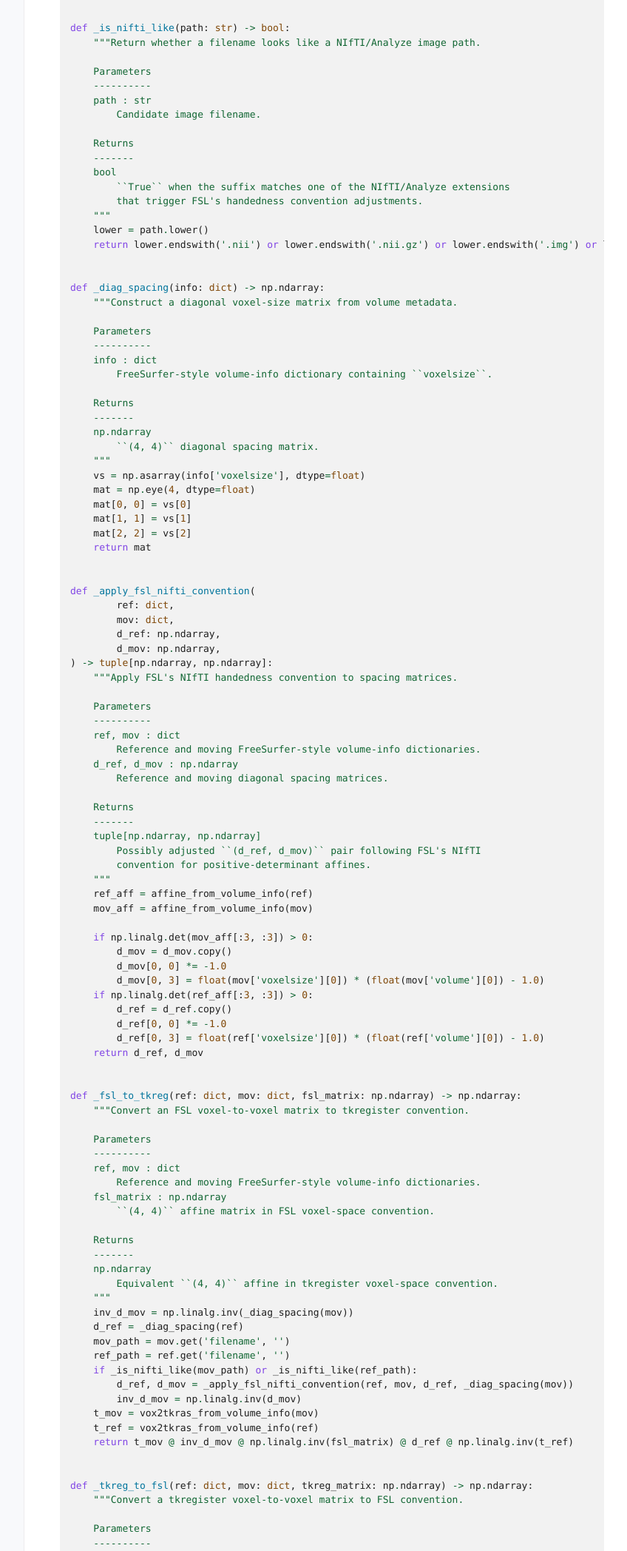
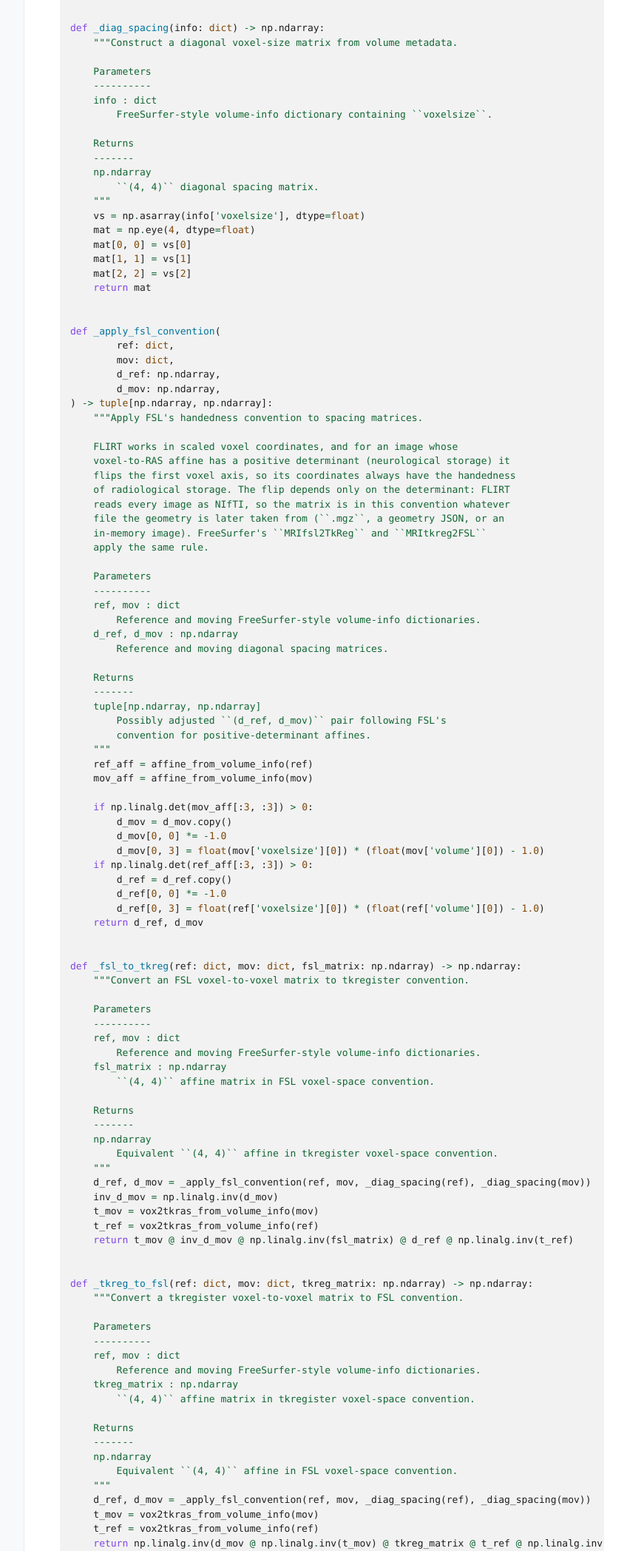
Before and after one commit to Deep-MI/neuroreg, a plain HTML site: page dev/_modules/neuroreg/transforms/fsl.html in a window 1280 px wide. Shown: the part 360-2456 px from the top of the page at 74% size, without its empty margins (311-1159 px from the left). Drawn offline with Linux system fonts and the light colour scheme.

Commit message:
deploy: ee30ad956e1cfddae0a07749a25cacdc35465ddf

```diff
--- a/dev/_modules/neuroreg/transforms/fsl.html
+++ b/dev/_modules/neuroreg/transforms/fsl.html
@@ -252,24 +252,6 @@
 <span class="kn">from</span><span class="w"> </span><span class="nn">.regdat</span><span class="w"> </span><span class="kn">import</span> <span class="n">RegisterDat</span>
 
 
-<span class="k">def</span><span class="w"> </span><span class="nf">_is_nifti_like</span><span class="p">(</span><span class="n">path</span><span class="p">:</span> <span class="nb">str</span><span class="p">)</span> <span class="o">-&gt;</span> <span class="nb">bool</span><span class="p">:</span>
-<span class="w">    </span><span class="sd">"""Return whether a filename looks like a NIfTI/Analyze image path.</span>
-
-<span class="sd">    Parameters</span>
-<span class="sd">    ----------</span>
-<span class="sd">    path : str</span>
-<span class="sd">        Candidate image filename.</span>
-
-<span class="sd">    Returns</span>
-<span class="sd">    -------</span>
-<span class="sd">    bool</span>
-<span class="sd">        ``True`` when the suffix matches one of the NIfTI/Analyze extensions</span>
-<span class="sd">        that trigger FSL's handedness convention adjustments.</span>
-<span class="sd">    """</span>
-    <span class="n">lower</span> <span class="o">=</span> <span class="n">path</span><span class="o">.</span><span class="n">lower</span><span class="p">()</span>
-    <span class="k">return</span> <span class="n">lower</span><span class="o">.</span><span class="n">endswith</span><span class="p">(</span><span class="s1">'.nii'</span><span class="p">)</span> <span class="ow">or</span> <span class="n">lower</span><span class="o">.</span><span class="n">endswith</span><span class="p">(</span><span class="s1">'.nii.gz'</span><span class="p">)</span> <span class="ow">or</span> <span class="n">lower</span><span class="o">.</span><span class="n">endswith</span><span class="p">(</span><span class="s1">'.img'</span><span class="p">)</span> <span class="ow">or</span> <span class="n">lower</span><span class="o">.</span><span class="n">endswith</span><span class="p">(</span><span class="s1">'.hdr'</span><span class="p">)</span>
-
-
 <span class="k">def</span><span class="w"> </span><span class="nf">_diag_spacing</span><span class="p">(</span><span class="n">info</span><span class="p">:</span> <span class="nb">dict</span><span class="p">)</span> <span class="o">-&gt;</span> <span class="n">np</span><span class="o">.</span><span class="n">ndarray</span><span class="p">:</span>
 <span class="w">    </span><span class="sd">"""Construct a diagonal voxel-size matrix from volume metadata.</span>
 
@@ -291,13 +273,22 @@
     <span class="k">return</span> <span class="n">mat</span>
 
 
-<span class="k">def</span><span class="w"> </span><span class="nf">_apply_fsl_nifti_convention</span><span class="p">(</span>
+<span class="k">def</span><span class="w"> </span><span class="nf">_apply_fsl_convention</span><span class="p">(</span>
         <span class="n">ref</span><span class="p">:</span> <span class="nb">dict</span><span class="p">,</span>
         <span class="n">mov</span><span class="p">:</span> <span class="nb">dict</span><span class="p">,</span>
         <span class="n">d_ref</span><span class="p">:</span> <span class="n">np</span><span class="o">.</span><span class="n">ndarray</span><span class="p">,</span>
         <span class="n">d_mov</span><span class="p">:</span> <span class="n">np</span><span class="o">.</span><span class="n">ndarray</span><span class="p">,</span>
 <span class="p">)</span> <span class="o">-&gt;</span> <span class="nb">tuple</span><span class="p">[</span><span class="n">np</span><span class="o">.</span><span class="n">ndarray</span><span class="p">,</span> <span class="n">np</span><span class="o">.</span><span class="n">ndarray</span><span class="p">]:</span>
-<span class="w">    </span><span class="sd">"""Apply FSL's NIfTI handedness convention to spacing matrices.</span>
+<span class="w">    </span><span class="sd">"""Apply FSL's handedness convention to spacing matrices.</span>
+
+<span class="sd">    FLIRT works in scaled voxel coordinates, and for an image whose</span>
+<span class="sd">    voxel-to-RAS affine has a positive determinant (neurological storage) it</span>
+<span class="sd">    flips the first voxel axis, so its coordinates always have the handedness</span>
+<span class="sd">    of radiological storage. The flip depends only on the determinant: FLIRT</span>
+<span class="sd">    reads every image as NIfTI, so the matrix is in this convention whatever</span>
+<span class="sd">    file the geometry is later taken from (``.mgz``, a geometry JSON, or an</span>
+<span class="sd">    in-memory image). FreeSurfer's ``MRIfsl2TkReg`` and ``MRItkreg2FSL``</span>
+<span class="sd">    apply the same rule.</span>
 
 <span class="sd">    Parameters</span>
 <span class="sd">    ----------</span>
@@ -309,7 +300,7 @@
 <span class="sd">    Returns</span>
 <span class="sd">    -------</span>
 <span class="sd">    tuple[np.ndarray, np.ndarray]</span>
-<span class="sd">        Possibly adjusted ``(d_ref, d_mov)`` pair following FSL's NIfTI</span>
+<span class="sd">        Possibly adjusted ``(d_ref, d_mov)`` pair following FSL's</span>
 <span class="sd">        convention for positive-determinant affines.</span>
 <span class="sd">    """</span>
     <span class="n">ref_aff</span> <span class="o">=</span> <span class="n">affine_from_volume_info</span><span class="p">(</span><span class="n">ref</span><span class="p">)</span>
@@ -341,13 +332,8 @@
 <span class="sd">    np.ndarray</span>
 <span class="sd">        Equivalent ``(4, 4)`` affine in tkregister voxel-space convention.</span>
 <span class="sd">    """</span>
-    <span class="n">inv_d_mov</span> <span class="o">=</span> <span class="n">np</span><span class="o">.</span><span class="n">linalg</span><span class="o">.</span><span class="n">inv</span><span class="p">(</span><span class="n">_diag_spacing</span><span class="p">(</span><span class="n">mov</span><span class="p">))</span>
-    <span class="n">d_ref</span> <span class="o">=</span> <span class="n">_diag_spacing</span><span class="p">(</span><span class="n">ref</span><span class="p">)</span>
-    <span class="n">mov_path</span> <span class="o">=</span> <span class="n">mov</span><span class="o">.</span><span class="n">get</span><span class="p">(</span><span class="s1">'filename'</span><span class="p">,</span> <span class="s1">''</span><span class="p">)</span>
-    <span class="n">ref_path</span> <span class="o">=</span> <span class="n">ref</span><span class="o">.</span><span class="n">get</span><span class="p">(</span><span class="s1">'filename'</span><span class="p">,</span> <span class="s1">''</span><span class="p">)</span>
-    <span class="k">if</span> <span class="n">_is_nifti_like</span><span class="p">(</span><span class="n">mov_path</span><span class="p">)</span> <span class="ow">or</span> <span class="n">_is_nifti_like</span><span class="p">(</span><span class="n">ref_path</span><span class="p">):</span>
-        <span class="n">d_ref</span><span class="p">,</span> <span class="n">d_mov</span> <span class="o">=</span> <span class="n">_apply_fsl_nifti_convention</span><span class="p">(</span><span class="n">ref</span><span class="p">,</span> <span class="n">mov</span><span class="p">,</span> <span class="n">d_ref</span><span class="p">,</span> <span class="n">_diag_spacing</span><span class="p">(</span><span class="n">mov</span><span class="p">))</span>
-        <span class="n">inv_d_mov</span> <span class="o">=</span> <span class="n">np</span><span class="o">.</span><span class="n">linalg</span><span class="o">.</span><span class="n">inv</span><span class="p">(</span><span class="n">d_mov</span><span class="p">)</span>
+    <span class="n">d_ref</span><span class="p">,</span> <span class="n">d_mov</span> <span class="o">=</span> <span class="n">_apply_fsl_convention</span><span class="p">(</span><span class="n">ref</span><span class="p">,</span> <span class="n">mov</span><span class="p">,</span> <span class="n">_diag_spacing</span><span class="p">(</span><span class="n">ref</span><span class="p">),</span> <span class="n">_diag_spacing</span><span class="p">(</span><span class="n">mov</span><span class="p">))</span>
+    <span class="n">inv_d_mov</span> <span class="o">=</span> <span class="n">np</span><span class="o">.</span><span class="n">linalg</span><span class="o">.</span><span class="n">inv</span><span class="p">(</span><span class="n">d_mov</span><span class="p">)</span>
     <span class="n">t_mov</span> <span class="o">=</span> <span class="n">vox2tkras_from_volume_info</span><span class="p">(</span><span class="n">mov</span><span class="p">)</span>
     <span class="n">t_ref</span> <span class="o">=</span> <span class="n">vox2tkras_from_volume_info</span><span class="p">(</span><span class="n">ref</span><span class="p">)</span>
     <span class="k">return</span> <span class="n">t_mov</span> <span class="o">@</span> <span class="n">inv_d_mov</span> <span class="o">@</span> <span class="n">np</span><span class="o">.</span><span class="n">linalg</span><span class="o">.</span><span class="n">inv</span><span class="p">(</span><span class="n">fsl_matrix</span><span class="p">)</span> <span class="o">@</span> <span class="n">d_ref</span> <span class="o">@</span> <span class="n">np</span><span class="o">.</span><span class="n">linalg</span><span class="o">.</span><span class="n">inv</span><span class="p">(</span><span class="n">t_ref</span><span class="p">)</span>
@@ -368,12 +354,7 @@
 <span class="sd">    np.ndarray</span>
 <span class="sd">        Equivalent ``(4, 4)`` affine in FSL voxel-space convention.</span>
 <span class="sd">    """</span>
-    <span class="n">d_mov</span> <span class="o">=</span> <span class="n">_diag_spacing</span><span class="p">(</span><span class="n">mov</span><span class="p">)</span>
-    <span class="n">d_ref</span> <span class="o">=</span> <span class="n">_diag_spacing</span><span class="p">(</span><span class="n">ref</span><span class="p">)</span>
-    <span class="n">mov_path</span> <span class="o">=</span> <span class="n">mov</span><span class="o">.</span><span class="n">get</span><span class="p">(</span><span class="s1">'filename'</span><span class="p">,</span> <span class="s1">''</span><span class="p">)</span>
-    <span class="n">ref_path</span> <span class="o">=</span> <span class="n">ref</span><span class="o">.</span><span class="n">get</span><span class="p">(</span><span class="s1">'filename'</span><span class="p">,</span> <span class="s1">''</span><span class="p">)</span>
-    <span class="k">if</span> <span class="n">_is_nifti_like</span><span class="p">(</span><span class="n">mov_path</span><span class="p">)</span> <span class="ow">or</span> <span class="n">_is_nifti_like</span><span class="p">(</span><span class="n">ref_path</span><span class="p">):</span>
-        <span class="n">d_ref</span><span class="p">,</span> <span class="n">d_mov</span> <span class="o">=</span> <span class="n">_apply_fsl_nifti_convention</span><span class="p">(</span><span class="n">ref</span><span class="p">,</span> <span class="n">mov</span><span class="p">,</span> <span class="n">d_ref</span><span class="p">,</span> <span class="n">d_mov</span><span class="p">)</span>
+    <span class="n">d_ref</span><span class="p">,</span> <span class="n">d_mov</span> <span class="o">=</span> <span class="n">_apply_fsl_convention</span><span class="p">(</span><span class="n">ref</span><span class="p">,</span> <span class="n">mov</span><span class="p">,</span> <span class="n">_diag_spacing</span><span class="p">(</span><span class="n">ref</span><span class="p">),</span> <span class="n">_diag_spacing</span><span class="p">(</span><span class="n">mov</span><span class="p">))</span>
     <span class="n">t_mov</span> <span class="o">=</span> <span class="n">vox2tkras_from_volume_info</span><span class="p">(</span><span class="n">mov</span><span class="p">)</span>
     <span class="n">t_ref</span> <span class="o">=</span> <span class="n">vox2tkras_from_volume_info</span><span class="p">(</span><span class="n">ref</span><span class="p">)</span>
     <span class="k">return</span> <span class="n">np</span><span class="o">.</span><span class="n">linalg</span><span class="o">.</span><span class="n">inv</span><span class="p">(</span><span class="n">d_mov</span> <span class="o">@</span> <span class="n">np</span><span class="o">.</span><span class="n">linalg</span><span class="o">.</span><span class="n">inv</span><span class="p">(</span><span class="n">t_mov</span><span class="p">)</span> <span class="o">@</span> <span class="n">tkreg_matrix</span> <span class="o">@</span> <span class="n">t_ref</span> <span class="o">@</span> <span class="n">np</span><span class="o">.</span><span class="n">linalg</span><span class="o">.</span><span class="n">inv</span><span class="p">(</span><span class="n">d_ref</span><span class="p">))</span>
```
